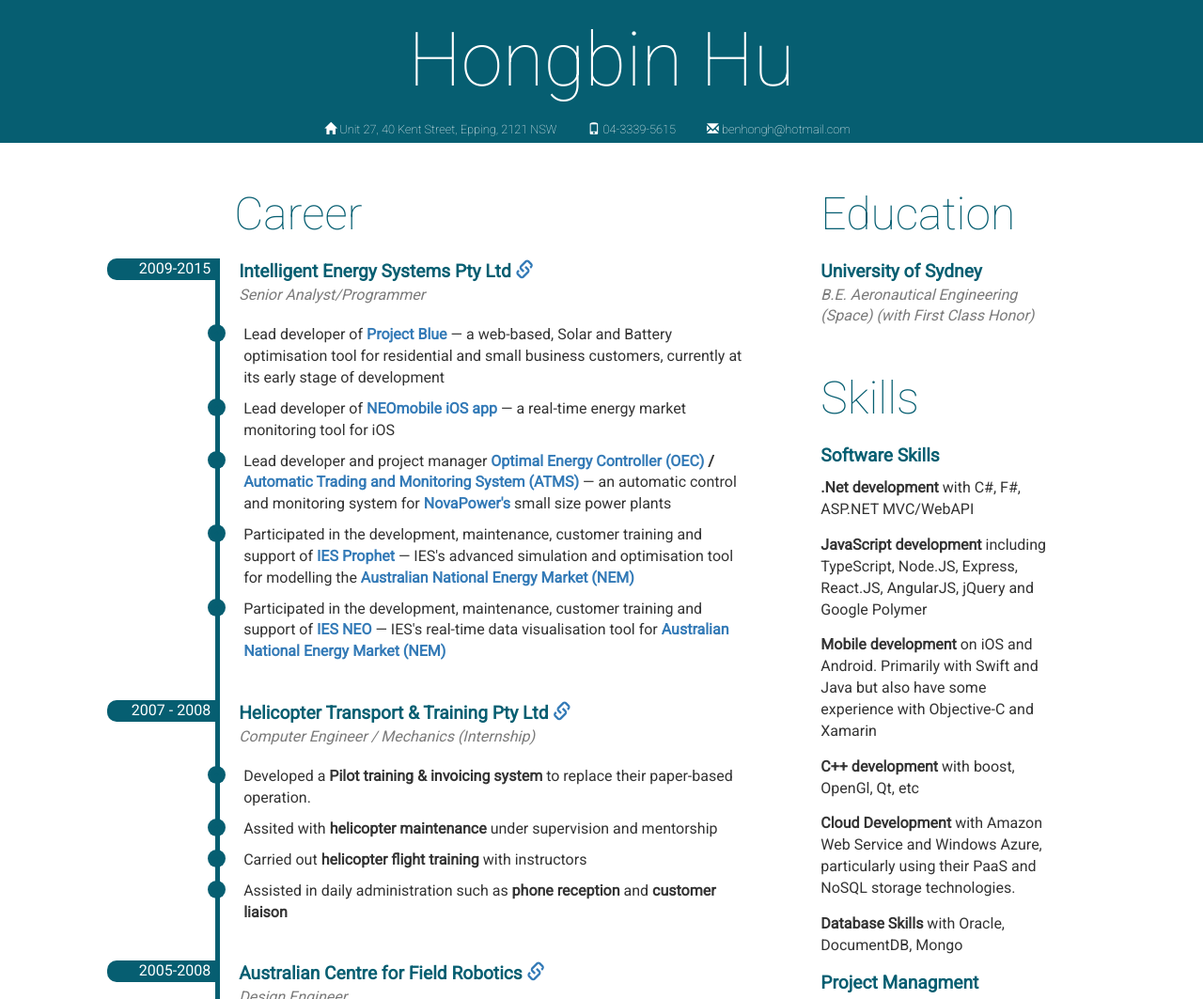
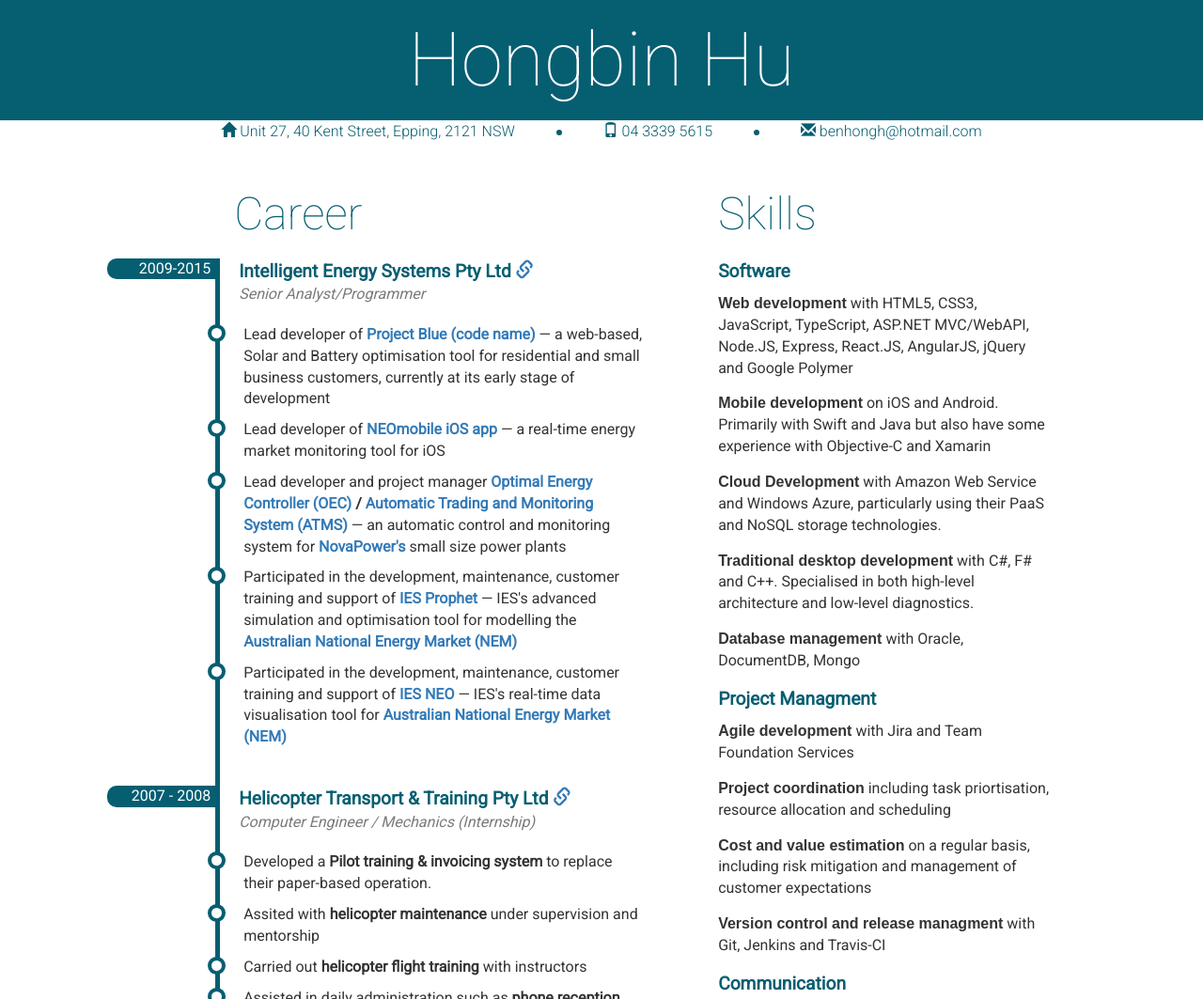
Before and after one commit to benhongh/benhongh.github.io, a website: page index.html in a window 1280 px wide. Shown: the top 1063 px of the page at 94% size. Drawn offline with Linux system fonts and the light colour scheme.

Commit message:
finalised resume

```diff
--- a/css/resume.css
+++ b/css/resume.css
@@ -9,11 +9,11 @@
     background-color: #065e71;
     color: #ffffff;
     margin: 0px;
-    padding: 20px 20px 5px 20px;
+    padding: 20px 0px 0px 0px;
 }
 
 body > header a, body > header a:hover {
-    color: #ffffff;
+    color: #065e71;
     text-decoration: none;
     cursor: pointer;
 }
@@ -26,15 +26,39 @@
 }
 
 aside.bio-info {
-    font-size: 0.8em;
-    font-weight: 100;
+    font-size: 1em;
+    font-weight: 300;
     text-align: center;
+
+    /*background-color: #f1f1f1;*/
+    background-color: white;
+    color: #065e71;
 }
 
 aside.bio-info > div {
     display: inline-block;
     vertical-align: text-top;
-    margin-right: 30px;
+}
+
+aside.bio-info > div::before {
+    content: "*";
+    display: inline-block;
+    vertical-align: middle;
+    width: 6px;
+    height: 6px;
+    font-size: 0.1em;
+    background-color: #065e71;
+    color: #065e71;
+    line-height: 6px;
+    text-align: center;
+    border-radius: 3px;
+    margin-left: 40px;
+    margin-right: 40px;
+}
+
+aside.bio-info > div:first-child::before {
+    content: "";
+    display: none;
 }
 
 aside.bio-info > div > p {
@@ -73,18 +97,20 @@
     color: #065e71;
 }
 
-main section#career > h2 {
+main section#career > h2, main section#education > h2 {
     margin-left: 140px;
 }
 
-div.career-entry {
+div.career-entry,
+div.education-entry {
     margin-left: 120px;
     padding-left: 20px;
     padding-bottom: 20px;
     border-left: 5px solid #065e71;
 }
 
-div.career-entry  aside {
+div.career-entry  aside ,
+div.education-entry aside {
     margin-left: -140px;
     float: left;
 
@@ -110,18 +136,27 @@
     font-style: italic;
 }
 
-div.career-entry ol, div.career-entry ul {
+div.career-entry ol,
+div.career-entry ul,
+div.education-entry ol,
+div.education-entry ul {
     margin: 20px 0px 20px 0px;
 
     list-style: none;
     padding-left: 5px;
 }
 
-div.career-entry ol > li, div.career-entry ul > li {
+div.career-entry ol > li,
+div.career-entry ul > li,
+div.education-entry ol > li,
+div.education-entry ul > li {
     margin-bottom: 10px;
 }
 
-div.career-entry ol > li::before, div.career-entry ul > li::before {
+div.career-entry ol > li::before,
+div.career-entry ul > li::before,
+div.education-entry ol > li::before,
+div.education-entry ul > li::before {
     width: 19px;
     height: 19px;
     border-radius: 10px;
@@ -132,12 +167,13 @@
     display: block;
     float: left;
     font-size: 0.5em;
-    color: #065e71;
-    background-color: #065e71;
-
+    color: #ffffff;
+    background-color: #ffffff;
+    border: 4px solid #065e71;
 }
 
-div.career-entry em {
+div.career-entry em,
+div.education-entry em {
     font-style: normal;
     font-weight: bold;
 }
@@ -163,8 +199,22 @@
 }
 
 ul.skill-list > li em{
+    font-family: Arial Helvetica, sans-serif;
     font-style: normal;
     font-weight: bold;
+}
+
+p.referee {
+    font-size: 1.2em;
+    font-weight: bold;
+    color: #065e71;
+
+    margin-top: 20px;
+}
+
+p.referee-title {
+    color: #7a7a7a;
+    font-style: italic;
 }
 
 body > footer {
@@ -172,3 +222,8 @@
     text-align: center;
     font-weight: 300;
 }
+
+.marked-off {
+    background-color: black;
+    color: black;
+}
--- a/index.html
+++ b/index.html
@@ -39,7 +39,7 @@
                 </div>
                 <div class="phone-number">
                     <span class="glyphicon glyphicon-phone"></span>
-                    <a title="call Hongbin" href="tel:0433395615">04-3339-5615</a>
+                    <a title="call Hongbin" href="tel:0433395615">04 3339 5615</a>
                 </div>
                 <div class="email">
                     <span class="glyphicon glyphicon-envelope"></span>
@@ -50,7 +50,7 @@
         </header>
 
         <main class="row">
-            <div class="col-md-7 col-md-offset-1">
+            <div class="col-md-6 col-md-offset-1">
                 <section id="career">
                     <h2>Career</h2>
                     <div class="career-entry">
@@ -69,7 +69,7 @@
                                 Lead developer of
                                 <em>
                                     <a href="http://iesblue.azurewebsites.net/" title="link to Project Blue">
-                                        Project Blue
+                                        Project Blue (code name)
                                     </a>
                                 </em>
                                 &mdash; a web-based, Solar and Battery optimisation tool
@@ -200,28 +200,34 @@
                         </ol>
                     </div>
                 </section>
-            </div>
-            <div class="col-md-3">
                 <section id="education">
                     <h2>Education</h2>
-                    <div class="edu-entry">
-                        <span class="institution">University of Sydney</span>
+                    <div class="education-entry">
+                        <aside>2005-2008</aside>
+                        <span class="institution">The University of Sydney</span>
                         <span class="degree">
                             B.E. Aeronautical Engineering (Space) (with First Class Honor)
                         </span>
                     </div>
+                    <div class="education-entry">
+                        <aside>2003-2004</aside>
+                        <span class="institution">Epping Boys' High School</span>
+                        <span class="degree">NSW HSC 2003</span>
+                    </div>
                 </section>
+            </div>
+            <div class="col-md-4">
+
 
                 <section id="skills">
                     <h2>Skills</h2>
 
-                    <p class="skill-set">Software Skills</p>
+                    <p class="skill-set">Software</p>
                     <ul class="skill-list">
                         <li>
-                            <em>.Net development</em> with C#, F#, ASP.NET MVC/WebAPI
-                        </li>
-                        <li>
-                            <em>JavaScript development</em> including TypeScript, Node.JS, Express,
+                            <em>Web development</em> with HTML5, CSS3, JavaScript, TypeScript,
+                            ASP.NET MVC/WebAPI,
+                            Node.JS, Express,
                             React.JS, AngularJS, jQuery and Google Polymer
                         </li>
                         <li>
@@ -229,14 +235,15 @@
                             but also have some experience with Objective-C and Xamarin
                         </li>
                         <li>
-                            <em>C++ development</em> with boost, OpenGl, Qt, etc
-                        </li>
-                        <li>
                             <em>Cloud Development</em> with Amazon Web Service and Windows Azure,
                             particularly using their PaaS and NoSQL storage technologies.
                         </li>
                         <li>
-                            <em>Database Skills</em> with Oracle, DocumentDB, Mongo
+                            <em>Traditional desktop development</em> with C#, F# and C++.
+                            Specialised in both high-level architecture and low-level diagnostics.
+                        </li>
+                        <li>
+                            <em>Database management</em> with Oracle, DocumentDB, Mongo
                         </li>
                     </ul>
 
@@ -258,14 +265,15 @@
                         </li>
                     </ul>
 
-                    <p class="skill-set">Communication Skills</p>
+                    <p class="skill-set">Communication</p>
                     <ul class="skill-list">
                         <li>
                             <em>Customer support and training</em> via email, phone,
                             and face-to-face meetings
                         </li>
                         <li>
-                            <em>Contract and proposal drafting</em> for clients
+                            <em>Contract, proposal and documentation writing</em>
+                            for external and internal audiences
                         </li>
                         <li>
                             <em>Articulate and explain technical problems</em> to teammates,
@@ -280,6 +288,33 @@
 
                 <section id="references">
                     <h2>References</h2>
+
+                    <p class="referee-title">
+                        Available on request
+                    </p>
+
+                    <!--
+                    <p class="referee">Ron de Jong</p>
+                    <p class="referee-title">Head of Products, Intelligent Energy Systems Pty Ltd</p>
+                    <p>
+                        <span class="glyphicon glyphicon-phone"></span>
+                        <a title="Call Ron de Jong" href="tel:0286222203">(02) 8622 2203</a>
+                    </p>
+
+                    <p class="referee">Mark Donohoe</p>
+                    <p class="referee-title">Director of Helicopter Transport &amp; Training Pty Ltd</p>
+                    <p>
+                        <span class="glyphicon glyphicon-phone"></span>
+                        <a title="Call Mark Donohoe" href="tel:0297086666">(02) 9708 6666</a>
+                    </p>
+
+                    <p class="referee">Dr. Ali Goktogan</p>
+                    <p class="referee-title">Australian Centre for Field Robotics, Research Fellow, Thesis supervisor</p>
+                    <p>
+                        <span class="glyphicon glyphicon-phone"></span>
+                        <a title="Call Dr. Ali Goktogan" href="tel:0293518144">(02) 9351 8144</a>
+                    </p>
+                    -->
                 </section>
             </div>
         </main>
```
